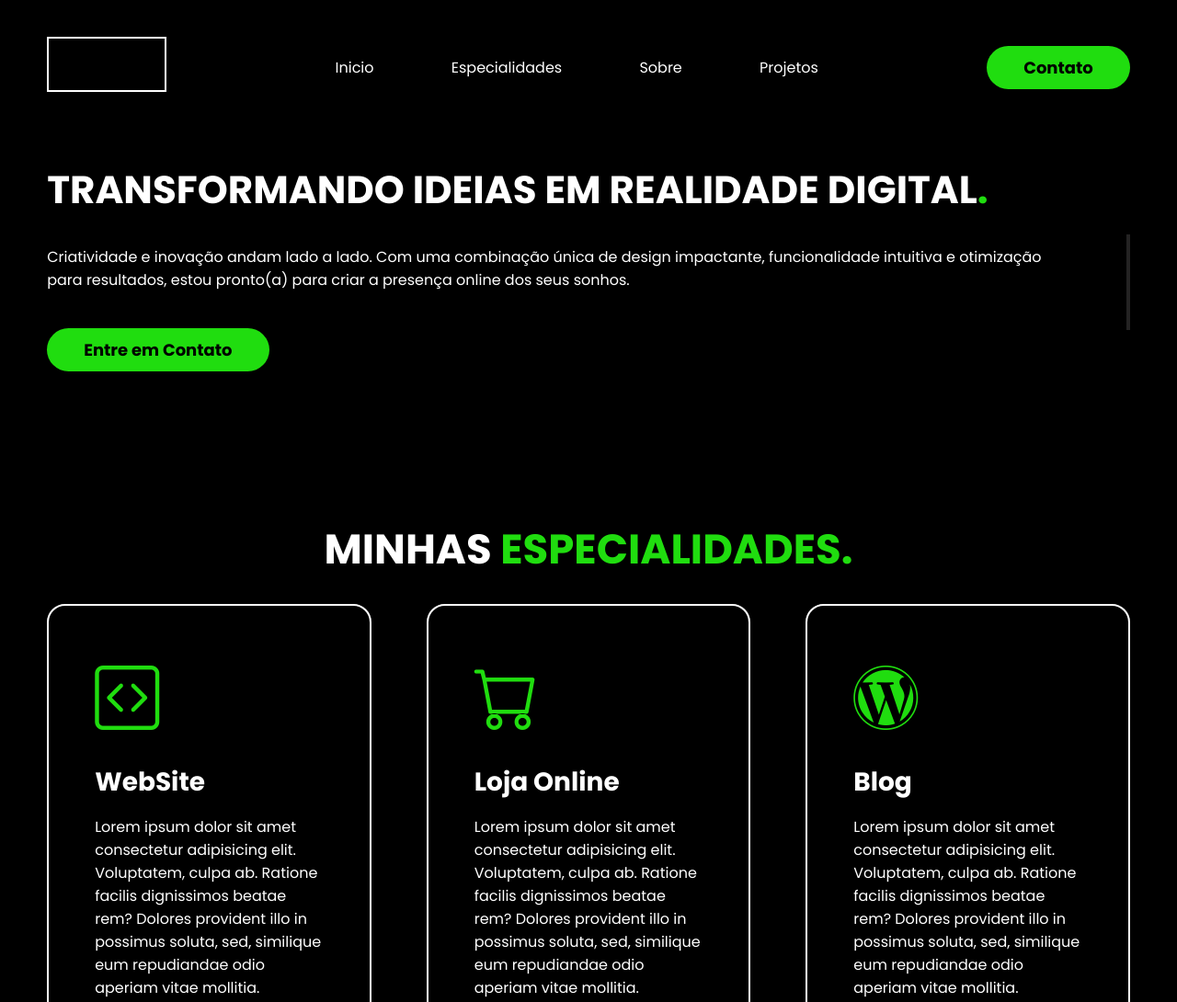
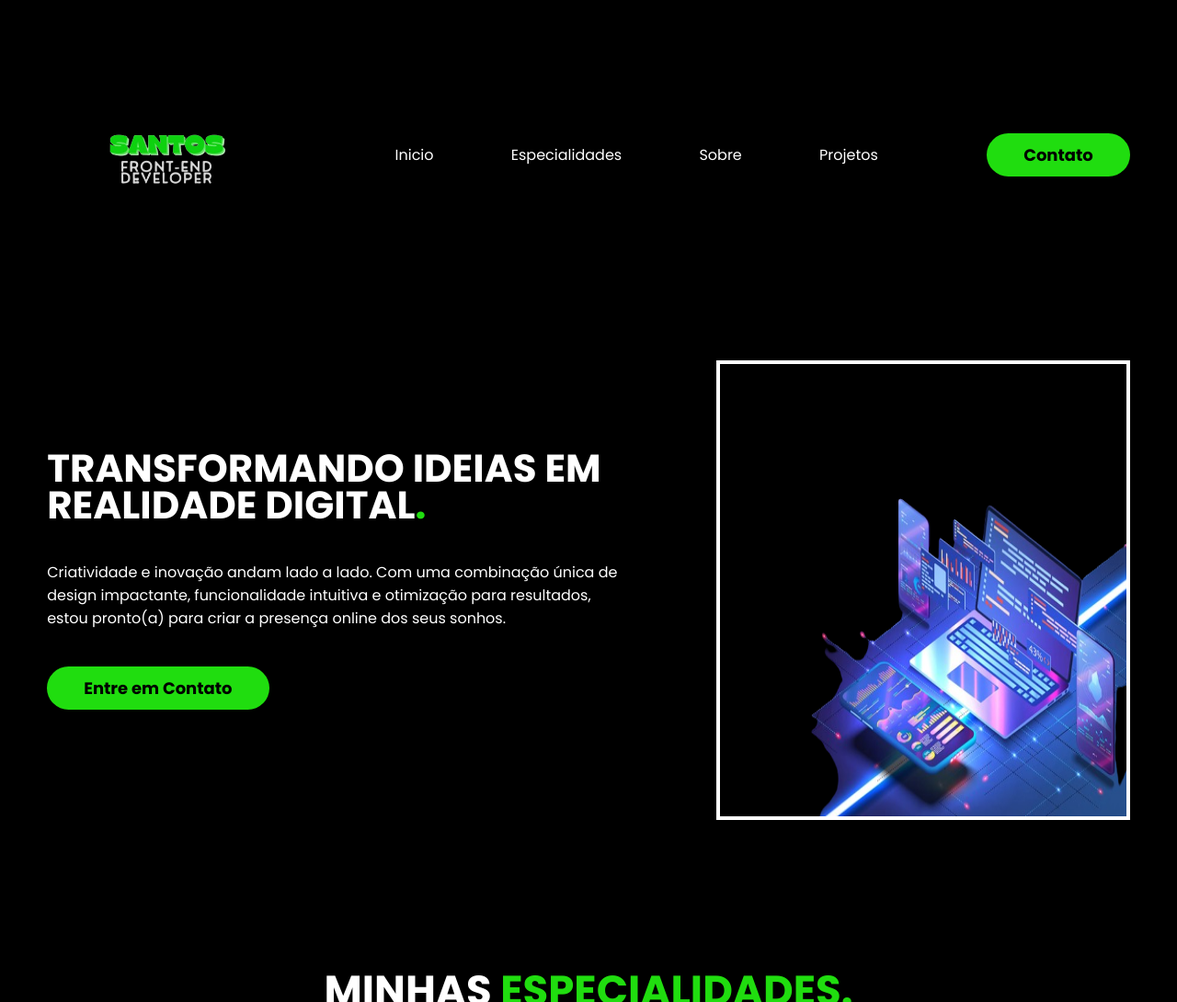
Before and after one commit to gabrielsouzadevx/portfolio-gabriel-s, a plain HTML site: page index.html in a window 1280 px wide. Shown: the top 1090 px of the page at 92% size. Drawn offline with nearby package versions, Linux system fonts and the light colour scheme.

Commit message:
alteraçoes

```diff
--- a/estilos/face.css
+++ b/estilos/face.css
@@ -110,9 +110,9 @@ header nav ul li {
 
 
 img {
-    width: 130px;
-    height: 250;
-    border: 2px solid white;
+    width: 260px;
+    height: 250px;
+
 }
 
 /* ESTILO TOPO SITE */
@@ -155,9 +155,11 @@ div.img-topo-site > img {
 
     position:relative;
     animation: flutuar 2s ease-in-out infinite alternate;
-    border: 2px solid rgb(36, 35, 35) ;
+
     padding-top: 100px;
     width: 450px;
+    height: 500px;
+    border: 4px solid white;
 
 
 }
--- a/index.html
+++ b/index.html
@@ -17,7 +17,7 @@
 
         <div class="logo">
             <a href="#">
-                <img src="imagens/logo-no-background.png" alt="logo">
+                <img src="imagens/Santos-removebg-preview.png" alt="logo">
             </a>
         </div>
 
@@ -55,7 +55,8 @@
                         </div>
                     </div><!--  TXT TOPO  -->
                     <div class="img-topo-site">
-                        <img src="imagens/ " alt="">
+
+                        <img src="imagens/6-Dicas-para-Criar-um-site-com-Sucesso-removebg-preview.png" alt="">
                     </div> <!-- img topo    -->
                 </div> <!--  flex -->
             </div>   <!--  interface  -->
```
Also changed, not shown: imagens/6-Dicas-para-Criar-um-site-com-Sucesso-removebg-preview.png (added), imagens/Santos-removebg-preview.png (added), imagens/criacao-de-site-em-sao-paulo-removebg-preview.png (added).
